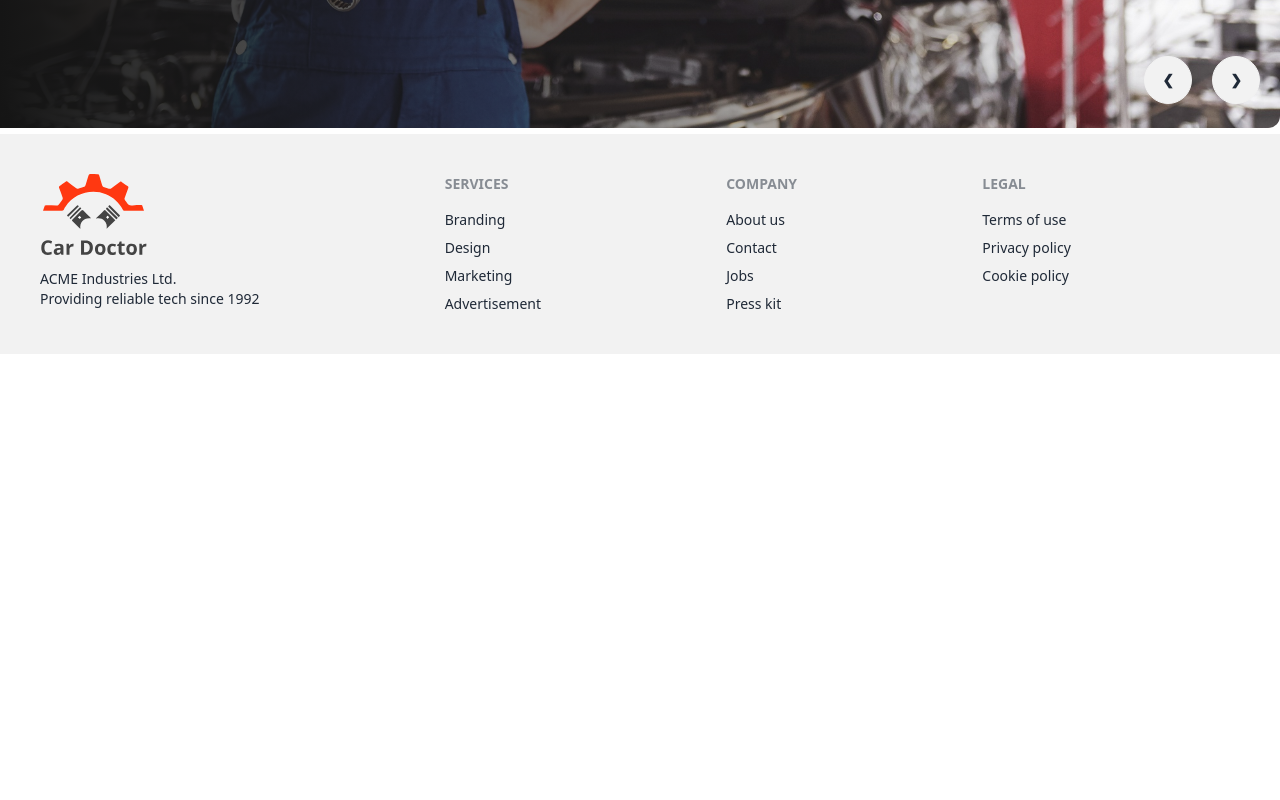
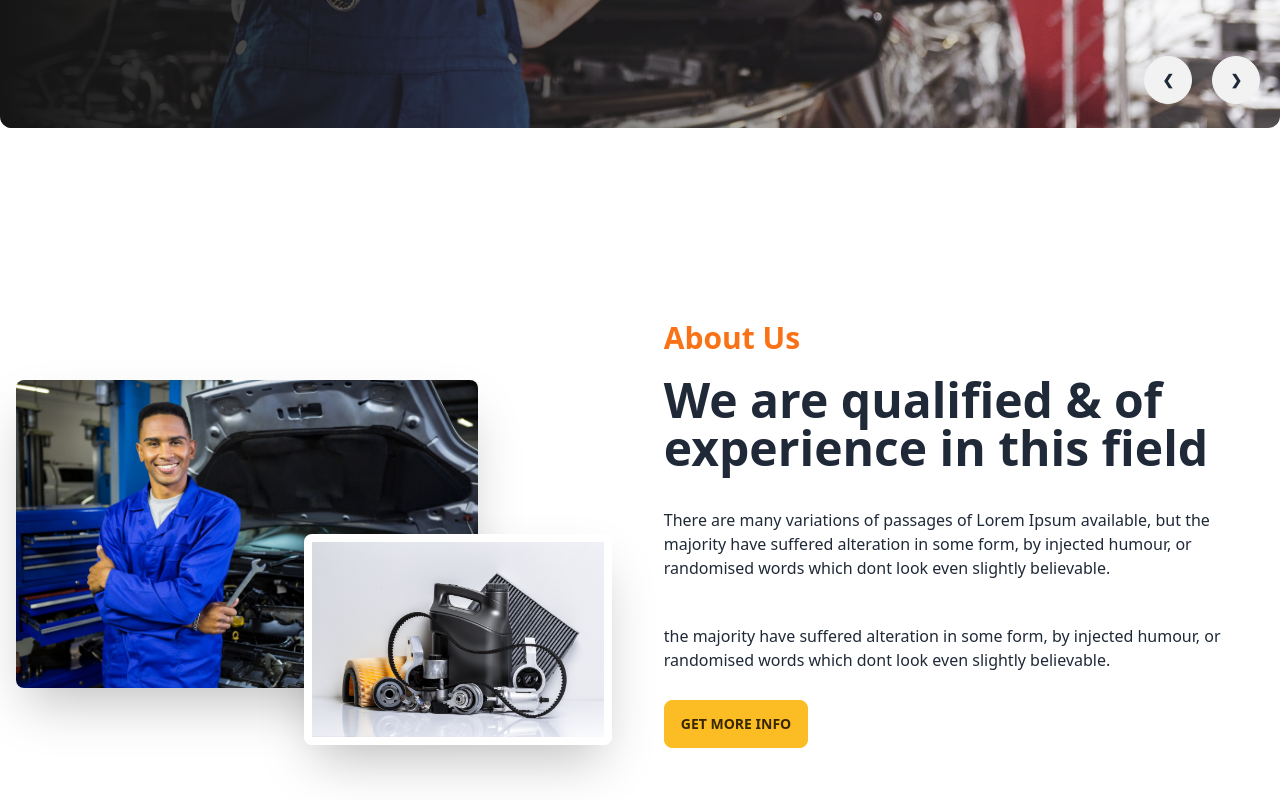
Before and after one commit to Fahim-Muntashir/car-service, a React (Vite) app: page / in a window 1280 px wide. Shown: the part 600-1400 px from the top of the page. Before the commit the page ends 954 px from the top, so only its background shows below. Built offline with nearby package versions, Linux system fonts and the light colour scheme.

Commit message:
responcsicve about section added with img over lay

```diff
--- /dev/null
+++ b/src/pages/Home/About/About.jsx
@@ -0,0 +1,38 @@
+import person from "../../../assets/images/about_us/person.jpg";
+import parts from "../../../assets/images/about_us/parts.jpg";
+
+const About = () => {
+  return (
+    <div className="hero min-h-screen">
+      <div className="hero-content flex-col lg:flex-row">
+        <div className="lg:w-1/2 relative">
+          <img src={person} className="w-3/4 rounded-lg shadow-2xl" />
+          <img
+            src={parts}
+            className="w-1/2 absolute rounded-lg border-8 border-white shadow-2xl right-5 top-1/2"
+          />
+        </div>
+        <div className="lg:w-1/2 space-y-5 p-4">
+          <h3 className="text-3xl text-orange-500 font-bold">About Us</h3>
+          <h1 className="text-5xl font-bold">
+            We are qualified & of experience in this field
+          </h1>
+          <p className="py-4">
+            There are many variations of passages of Lorem Ipsum available, but
+            the majority have suffered alteration in some form, by injected
+            humour, or randomised words which dont look even slightly
+            believable.
+          </p>
+          <p className="py-2">
+            the majority have suffered alteration in some form, by injected
+            humour, or randomised words which dont look even slightly
+            believable.
+          </p>
+          <button className="btn btn-warning">Get More Info</button>
+        </div>
+      </div>
+    </div>
+  );
+};
+
+export default About;
--- a/src/pages/Home/Banner/Banner.jsx
+++ b/src/pages/Home/Banner/Banner.jsx
@@ -8,7 +8,7 @@
     <div className="carousel w-full h-[600px]">
       <div id="slide1" className="carousel-item relative w-full">
         <img src={image1} className="w-full rounded-xl object-cover	" />
-        <div className="bg-gradient-to-r flex items-center from-[#151515] to-[rgba(21,21,21,0)] absolute h-full bottom-0">
+        <div className="bg-gradient-to-r rounded-xl flex items-center from-[#151515] to-[rgba(21,21,21,0)] absolute h-full bottom-0">
           <div className="text-white pl-12 space-y-7 w-2/4">
             <h2 className="text-6xl font-bold">
               Affordable Price For Car Servicing
@@ -36,7 +36,25 @@
         </div>
       </div>
       <div id="slide2" className="carousel-item relative w-full">
-        <img src={image2} className="w-full" />
+        <img src={image2} className="w-full rounded-xl object-cover	" />
+        <div className="bg-gradient-to-r rounded-xl flex items-center from-[#151515] to-[rgba(21,21,21,0)] absolute h-full bottom-0">
+          <div className="text-white pl-12 space-y-7 w-2/4">
+            <h2 className="text-6xl font-bold">
+              Affordable Price For Car Servicing
+            </h2>
+            <p>
+              Looking for the best car repair service near you? Sheba.xyz has
+              trusted & skilled car mechanics in Bangladesh. Satisfaction
+              guaranteed. Book now.
+            </p>
+            <div>
+              <button className="btn btn-primary mr-5">Discover More</button>
+              <button className="btn btn-outline btn-secondary">
+                Latest Project
+              </button>
+            </div>
+          </div>
+        </div>
         <div className="absolute flex justify-end transform -translate-y-1/2 left-5 right-5 bottom-0">
           <a href="#slide1" className="btn btn-circle mr-5">
             ❮
@@ -47,9 +65,27 @@
         </div>
       </div>
       <div id="slide3" className="carousel-item relative w-full">
-        <img src={image3} className="w-full" />
+        <img src={image3} className="w-full rounded-xl object-cover	" />
+        <div className="bg-gradient-to-r rounded-xl flex items-center from-[#151515] to-[rgba(21,21,21,0)] absolute h-full bottom-0">
+          <div className="text-white pl-12 space-y-7 w-2/4">
+            <h2 className="text-6xl font-bold">
+              Affordable Price For Car Servicing
+            </h2>
+            <p>
+              Looking for the best car repair service near you? Sheba.xyz has
+              trusted & skilled car mechanics in Bangladesh. Satisfaction
+              guaranteed. Book now.
+            </p>
+            <div>
+              <button className="btn btn-primary mr-5">Discover More</button>
+              <button className="btn btn-outline btn-secondary">
+                Latest Project
+              </button>
+            </div>
+          </div>
+        </div>
         <div className="absolute flex justify-end transform -translate-y-1/2 left-5 right-5 bottom-0">
-          <a href="#slide2" className="btn btn-circle mr-5">
+          <a href="#slide2`" className="btn btn-circle mr-5">
             ❮
           </a>
           <a href="#slide4" className="btn btn-circle">
@@ -58,7 +94,25 @@
         </div>
       </div>
       <div id="slide4" className="carousel-item relative w-full">
-        <img src={image4} className="w-full" />
+        <img src={image4} className="w-full rounded-xl object-cover	" />
+        <div className="bg-gradient-to-r rounded-xl flex items-center from-[#151515] to-[rgba(21,21,21,0)] absolute h-full bottom-0">
+          <div className="text-white pl-12 space-y-7 w-2/4">
+            <h2 className="text-6xl font-bold">
+              Affordable Price For Car Servicing
+            </h2>
+            <p>
+              Looking for the best car repair service near you? Sheba.xyz has
+              trusted & skilled car mechanics in Bangladesh. Satisfaction
+              guaranteed. Book now.
+            </p>
+            <div>
+              <button className="btn btn-primary mr-5">Discover More</button>
+              <button className="btn btn-outline btn-secondary">
+                Latest Project
+              </button>
+            </div>
+          </div>
+        </div>
         <div className="absolute flex justify-end transform -translate-y-1/2 left-5 right-5 bottom-0">
           <a href="#slide3" className="btn btn-circle mr-5">
             ❮
--- a/src/pages/Home/Home/Home.jsx
+++ b/src/pages/Home/Home/Home.jsx
@@ -1,15 +1,11 @@
+import About from "../About/About";
 import Banner from "../Banner/Banner";
-import image1 from "../../../assets/images/banner/1.jpg";
-import image2 from "../../../assets/images/banner/2.jpg";
-import image3 from "../../../assets/images/banner/3.jpg";
-import image4 from "../../../assets/images/banner/4.jpg";
-import image5 from "../../../assets/images/banner/5.jpg";
-import image6 from "../../../assets/images/banner/6.jpg";
 
 const Home = () => {
   return (
     <div>
       <Banner></Banner>
+      <About></About>
     </div>
   );
 };
```
